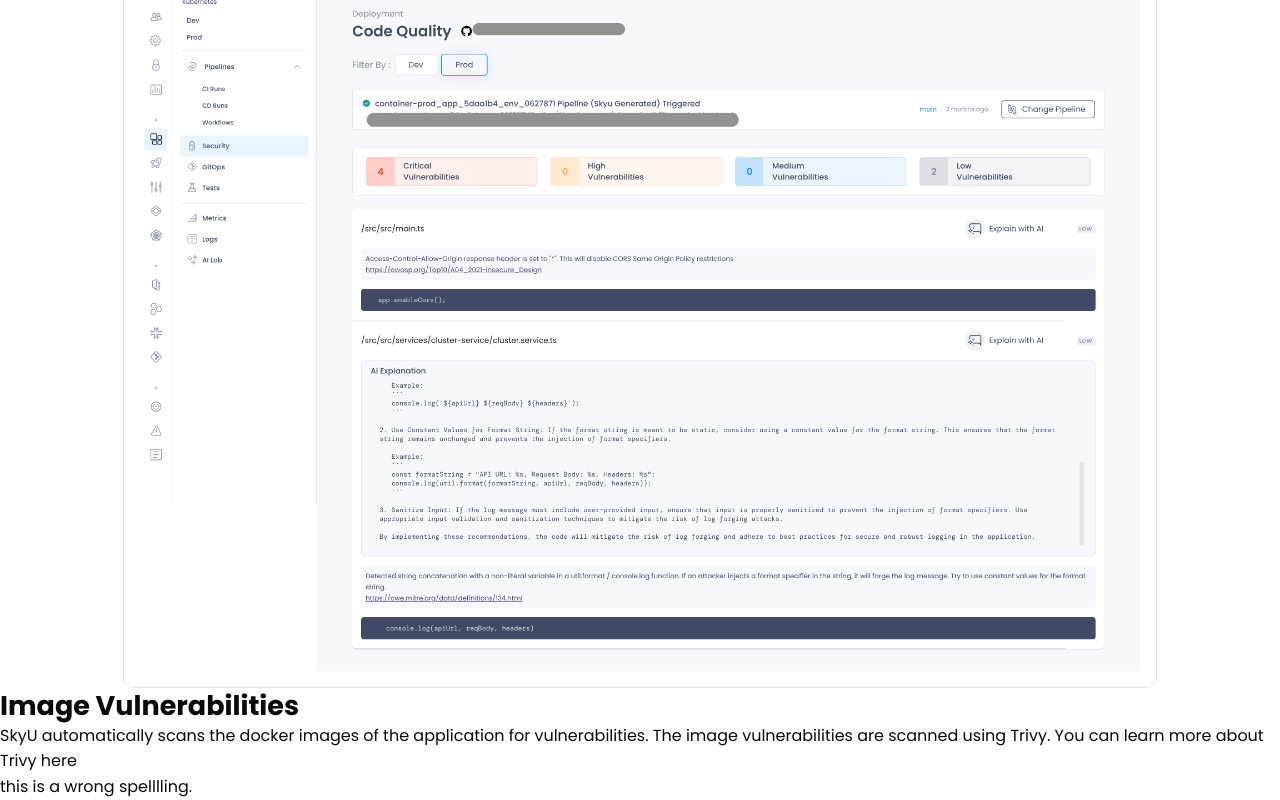
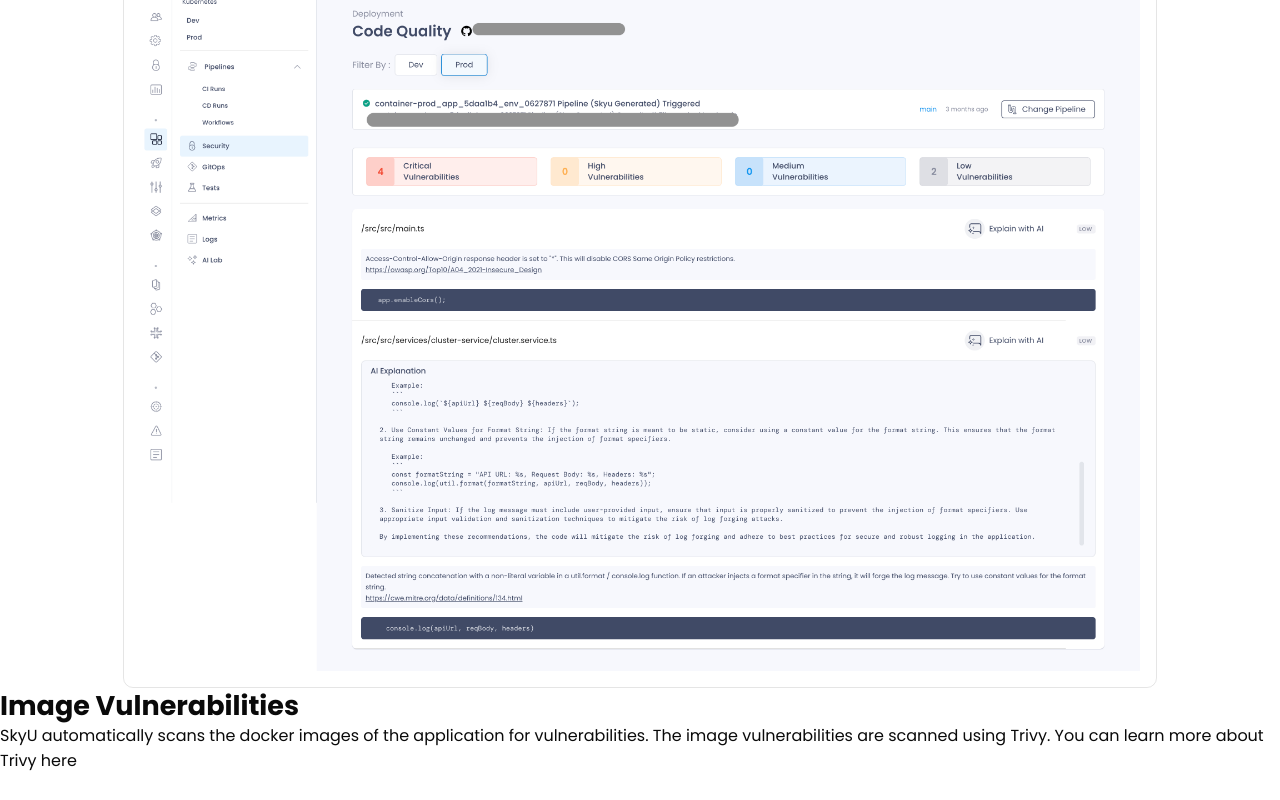
Before and after one commit to skyu-io/docs-v2, a Next.js app: page /docs/applications/features/security-application in a window 1280 px wide. Shown: the part 322-1122 px from the top of the page. After the commit the page ends 1096 px from the top, so only its background shows below. Built offline with nearby package versions, Linux system fonts and the light colour scheme.

Commit message:
security docs

```diff
--- a/pages/docs/applications/features/security-application.mdx
+++ b/pages/docs/applications/features/security-application.mdx
@@ -21,5 +21,3 @@ The code quality check provides information on the code quality, security, and m
 ## Image Vulnerabilities
 
 SkyU automatically scans the docker images of the application for vulnerabilities. The image vulnerabilities are scanned using Trivy. You can learn more about Trivy [here](https://trivy.dev/latest/)
-
-this is a wrong spelllling.
```
